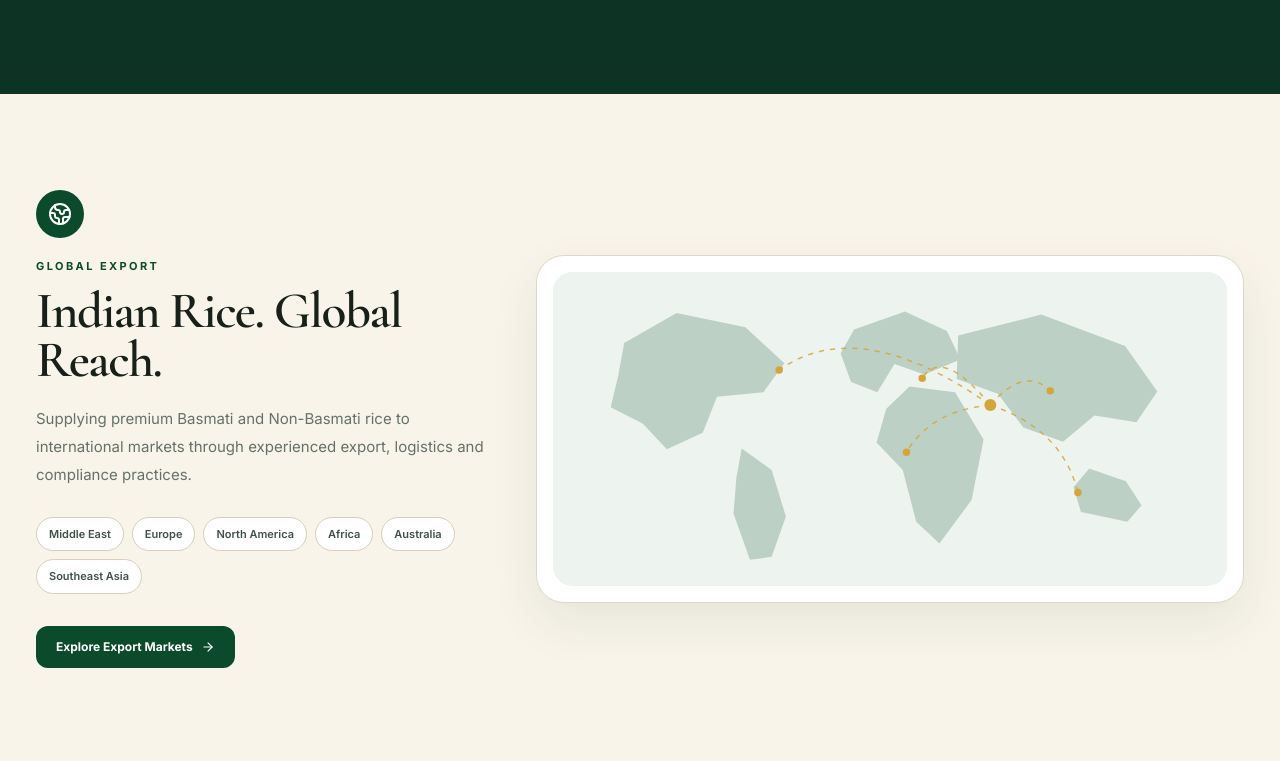
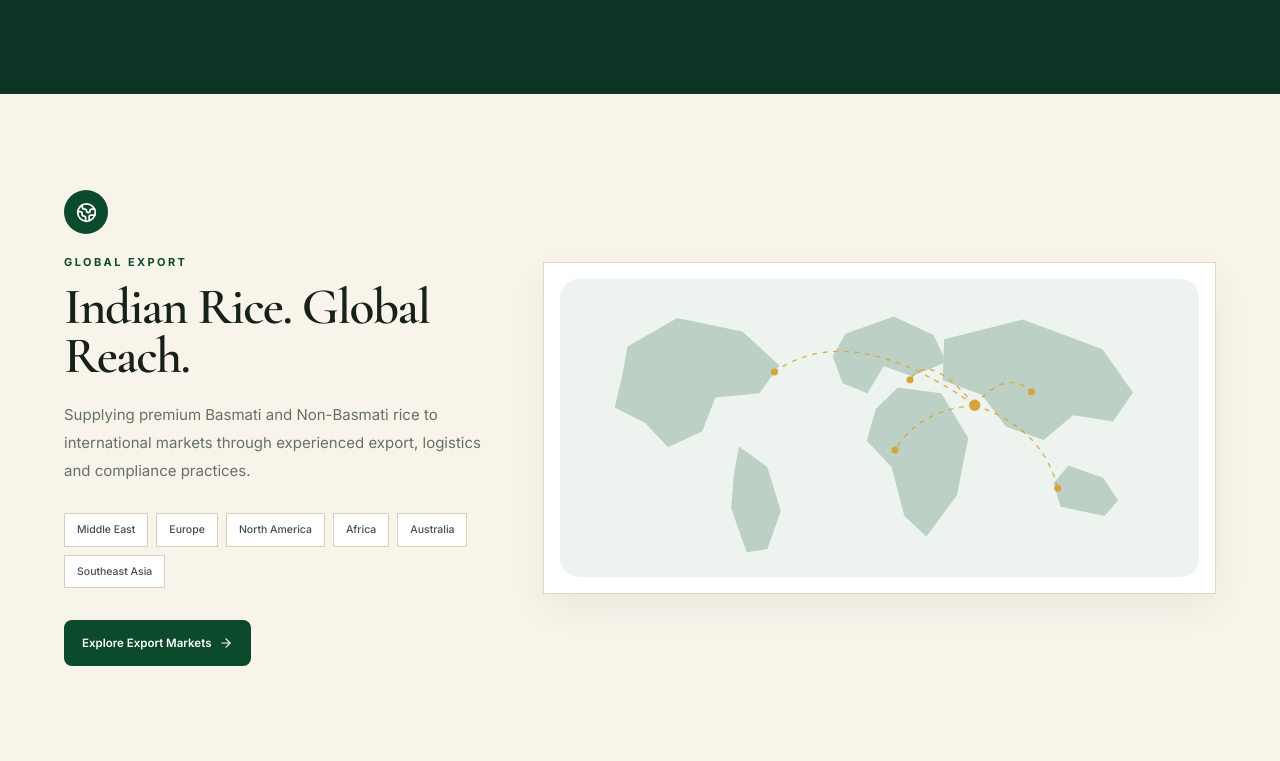
Before and after one commit to savrdhtechnology-cloud/SHREE-KRISHNA-EXPORTS, a Next.js app: page / in a window 1280 px wide. Shown: the part 4779-5540 px from the top of the page. Built offline with nearby package versions, Linux system fonts and the light colour scheme.

Commit message:
Refine global export section spacing and styling

```diff
--- a/components/global-export-section.tsx
+++ b/components/global-export-section.tsx
@@ -3,4 +3,28 @@ import Link from 'next/link';
 import { ArrowRight, Globe2 } from 'lucide-react';
 import { company } from '@/data/company';
 import { SectionHeading } from './section-heading';
-export function GlobalExportSection(){return <section className="section-pad bg-[#F8F4EA]"><div className="mx-auto grid max-w-[1440px] items-center gap-12 px-5 lg:grid-cols-[.78fr_1.22fr] lg:px-9"><div><span className="mb-5 grid h-12 w-12 place-items-center rounded-full bg-[#0B4A2B] text-white"><Globe2/></span><SectionHeading eyebrow="GLOBAL EXPORT" title="Indian Rice. Global Reach." description="Supplying premium Basmati and Non-Basmati rice to international markets through experienced export, logistics and compliance practices."/><div className="mt-7 flex flex-wrap gap-2">{company.markets.map(m=><span key={m} className="rounded-full border border-[#d7cfbb] bg-white px-3 py-2 text-[11px] font-semibold text-[#425148]">{m}</span>)}</div><Link href="/export" className="mt-8 inline-flex items-center gap-2 rounded-xl bg-[#0B4A2B] px-5 py-3 text-[12px] font-bold text-white">Explore Export Markets <ArrowRight size={14}/></Link></div><div className="rounded-[28px] border border-[#ded8c7] bg-white p-4 shadow-[0_20px_50px_rgba(20,45,31,.08)]"><Image src="/images/world-map.svg" alt="World export map" width={900} height={420} className="w-full"/></div></div></section>}
+
+export function GlobalExportSection() {
+  return (
+    <section className="section-pad bg-[#F8F4EA]">
+      <div className="mx-auto grid w-full max-w-[1320px] items-center gap-12 px-5 sm:px-8 md:px-10 lg:grid-cols-[.78fr_1.22fr] lg:px-12 xl:px-16">
+        <div>
+          <span className="mb-5 grid h-11 w-11 place-items-center rounded-full bg-[#0B4A2B] text-white"><Globe2 size={21} /></span>
+          <SectionHeading eyebrow="GLOBAL EXPORT" title="Indian Rice. Global Reach." description="Supplying premium Basmati and Non-Basmati rice to international markets through experienced export, logistics and compliance practices." />
+          <div className="mt-7 flex flex-wrap gap-2">
+            {company.markets.map((market) => (
+              <span key={market} className="border border-[#D7CFBB] bg-white px-3 py-2 text-[10.5px] font-medium text-[#425148]">{market}</span>
+            ))}
+          </div>
+          <Link href="/export" className="group mt-8 inline-flex h-[46px] items-center gap-2 rounded-[8px] bg-[#0B4A2B] px-4.5 text-[11.5px] font-semibold text-white transition hover:bg-[#073C23]">
+            Explore Export Markets <ArrowRight size={14} className="transition-transform group-hover:translate-x-1" />
+          </Link>
+        </div>
+
+        <div className="border border-[#DED8C7] bg-white p-4 shadow-[0_14px_34px_rgba(20,45,31,.06)]">
+          <Image src="/images/world-map.svg" alt="World export map" width={900} height={420} className="w-full" />
+        </div>
+      </div>
+    </section>
+  );
+}
```
